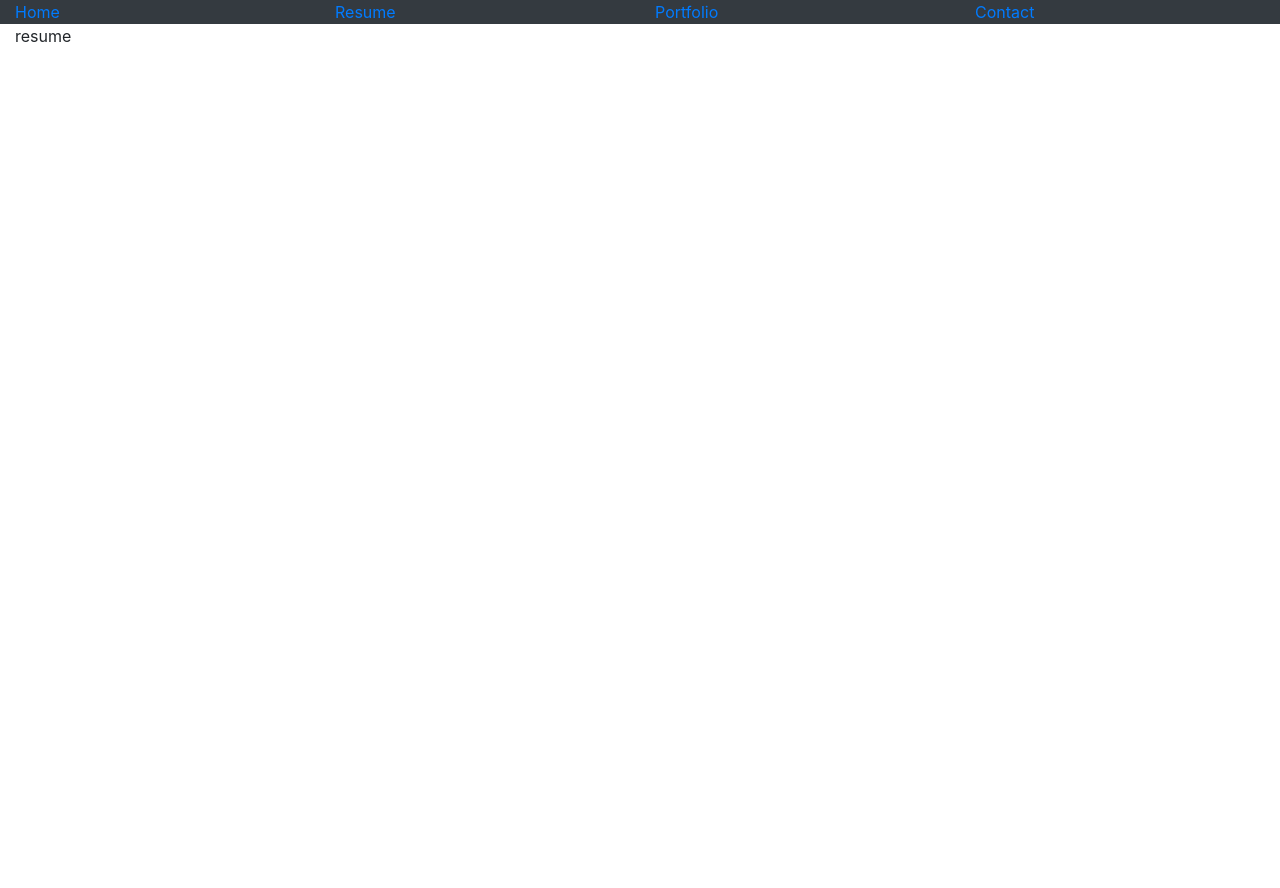
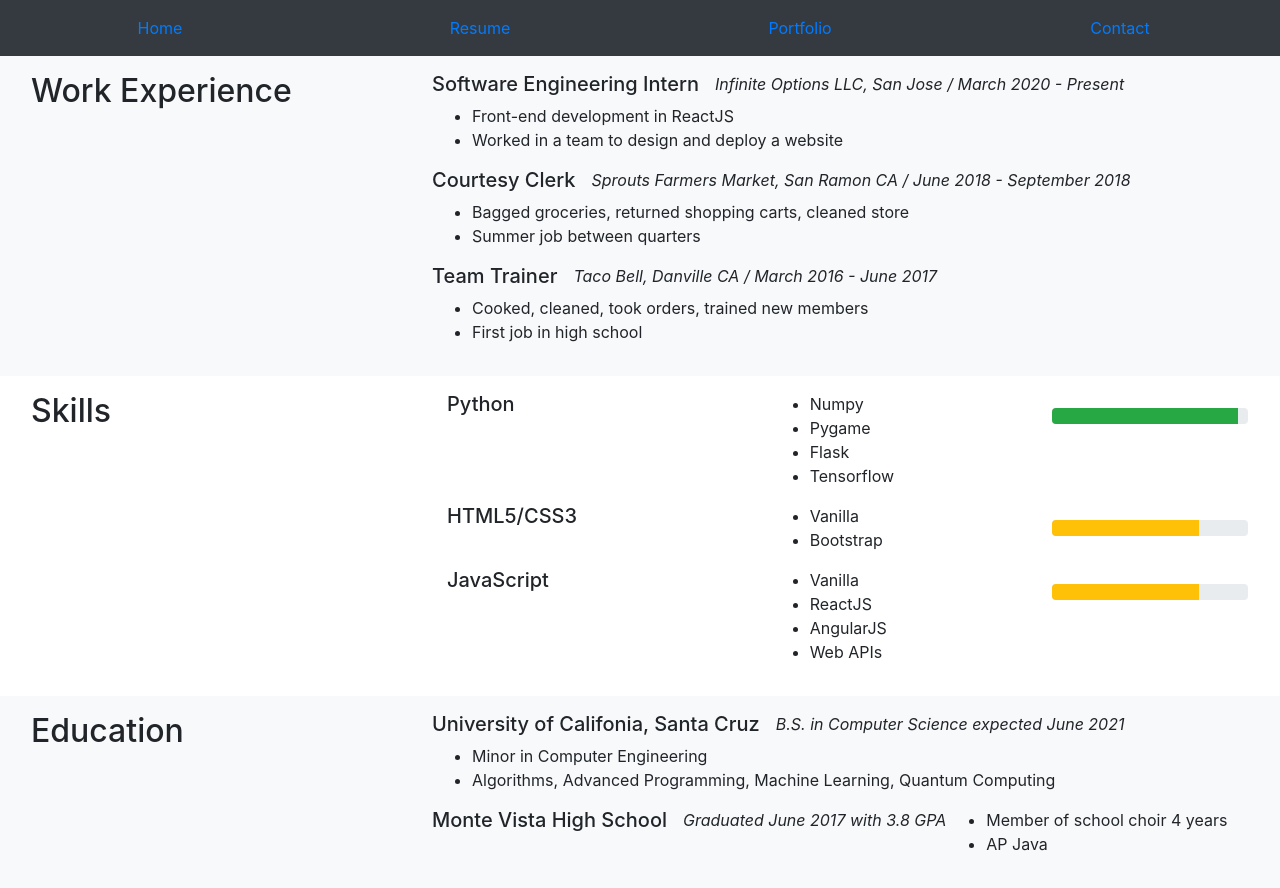
Before and after one commit to zlind1/my-website, a React (Create React App) app: page /resume in a window 1280 px wide. Before the commit the page ends 800 px from the top, so only its background shows below. Built offline with nearby package versions, Linux system fonts and the light colour scheme.

Commit message:
added resume and contact pages

```diff
--- a/src/App.js
+++ b/src/App.js
@@ -3,6 +3,8 @@ import {Container} from 'react-bootstrap';
 import {Route} from 'react-router-dom';
 
 import TopBar from './TopBar.js';
+import Resume from './Resume.js';
+import Contact from './Contact.js';
 
 function App() {
   return (
@@ -12,13 +14,13 @@ function App() {
         home
       </Route>
       <Route exact path='/resume'>
-        resume
+        <Resume />
       </Route>
       <Route exact path='/portfolio'>
         portfolio
       </Route>
       <Route exact path='/contact'>
-        contact
+        <Contact />
       </Route>
     </Container>
   );
--- /dev/null
+++ b/src/Contact.js
@@ -0,0 +1,33 @@
+import React from 'react';
+import {ListGroup} from 'react-bootstrap';
+import {FaLinkedin, FaGithub, FaPhone} from 'react-icons/fa';
+import {FiMail} from 'react-icons/fi';
+
+function Contact() {
+  return (
+    <ListGroup variant='flush'>
+      <ListGroup.Item>
+        <FiMail size={48} className='mx-3'/>
+        <a href='mailto:zlind@ucsc.edu' target='_blank' rel='noopener noreferrer'>zlind@ucsc.edu</a>
+      </ListGroup.Item>
+      <ListGroup.Item>
+        <FaPhone size={48} className='mx-3'/>
+        <a href='tel:9259840473'>925 984 0473</a>
+      </ListGroup.Item>
+      <ListGroup.Item>
+        <FaLinkedin size={48} className='mx-3'/>
+        <a href='https://www.linkedin.com/in/zachary-lind-8b86101a1/'>
+          LinkedIn Profile
+        </a>
+      </ListGroup.Item>
+      <ListGroup.Item>
+        <FaGithub size={48} color='black' className='mx-3'/>
+        <a href='https://github.com/zlind1'>
+          GitHub Profile
+        </a>
+      </ListGroup.Item>
+    </ListGroup>
+  );
+}
+
+export default Contact;
--- /dev/null
+++ b/src/Resume.js
@@ -0,0 +1,124 @@
+import React from 'react';
+import {Row, Col, ProgressBar} from 'react-bootstrap';
+
+function Resume() {
+  return (
+    <>
+      <Row className='bg-light p-3'>
+        <Col sm={4} className='pb-3'>
+          <h2>Work Experience</h2>
+        </Col>
+        <Col sm={8}>
+          <Row>
+            <h5 className='mr-3'>Software Engineering Intern</h5>
+            <em>Infinite Options LLC, San Jose / March 2020 - Present</em>
+            <ul>
+              <li>Front-end development in ReactJS</li>
+              <li>Worked in a team to design and deploy a website</li>
+            </ul>
+          </Row>
+          <Row>
+            <h5 className='mr-3'>Courtesy Clerk</h5>
+            <em>Sprouts Farmers Market, San Ramon CA / June 2018 - September 2018</em>
+            <ul>
+              <li>Bagged groceries, returned shopping carts, cleaned store</li>
+              <li>Summer job between quarters</li>
+            </ul>
+          </Row>
+          <Row>
+            <h5 className='mr-3'>Team Trainer</h5>
+            <em>Taco Bell, Danville CA / March 2016 - June 2017</em>
+            <ul>
+              <li>Cooked, cleaned, took orders, trained new members</li>
+              <li>First job in high school</li>
+            </ul>
+          </Row>
+        </Col>
+      </Row>
+      <Row className='p-3'>
+        <Col sm={4} className='pb-3'>
+          <h2>Skills</h2>
+        </Col>
+        <Col sm={8}>
+          <Row>
+            <Col md={5}>
+              <h5>Python</h5>
+            </Col>
+            <Col md={7}>
+              <Row>
+                <Col as='ul' className='mx-3'>
+                  <li>Numpy</li>
+                  <li>Pygame</li>
+                  <li>Flask</li>
+                  <li>Tensorflow</li>
+                </Col>
+                <Col className='p-3'>
+                  <ProgressBar variant='success' now={95}/>
+                </Col>
+              </Row>
+            </Col>
+          </Row>
+          <Row>
+            <Col md={5}>
+              <h5>HTML5/CSS3</h5>
+            </Col>
+            <Col md={7}>
+              <Row>
+                <Col as='ul' className='mx-3'>
+                  <li>Vanilla</li>
+                  <li>Bootstrap</li>
+                </Col>
+                <Col className='p-3'>
+                  <ProgressBar variant='warning' now={75}/>
+                </Col>
+              </Row>
+            </Col>
+          </Row>
+          <Row>
+            <Col md={5}>
+              <h5>JavaScript</h5>
+            </Col>
+            <Col md={7}>
+              <Row>
+                <Col as='ul' className='mx-3'>
+                  <li>Vanilla</li>
+                  <li>ReactJS</li>
+                  <li>AngularJS</li>
+                  <li>Web APIs</li>
+                </Col>
+                <Col className='p-3'>
+                  <ProgressBar variant='warning' now={75}/>
+                </Col>
+              </Row>
+            </Col>
+          </Row>
+        </Col>
+      </Row>
+      <Row className='bg-light p-3'>
+        <Col sm={4} className='pb-3'>
+          <h2>Education</h2>
+        </Col>
+        <Col sm={8}>
+          <Row>
+            <h5 className='mr-3'>University of Califonia, Santa Cruz</h5>
+            <em>B.S. in Computer Science expected June 2021</em>
+            <ul>
+              <li>Minor in Computer Engineering</li>
+              <li>Algorithms, Advanced Programming, Machine Learning, Quantum Computing</li>
+            </ul>
+          </Row>
+          <Row>
+            <h5 className='mr-3'>Monte Vista High School</h5>
+            <em>Graduated June 2017 with 3.8 GPA</em>
+            <ul>
+              <li>Member of school choir 4 years</li>
+              <li>AP Java</li>
+            </ul>
+          </Row>
+        </Col>
+      </Row>
+    </>
+  );
+}
+
+export default Resume;
--- a/src/TopBar.js
+++ b/src/TopBar.js
@@ -4,23 +4,23 @@ import {Link} from 'react-router-dom';
 
 function TopBar() {
   return (
-    <Row className='bg-dark'>
-    	<Col xs={3}>
+    <Row className='bg-dark d-flex justify-content-between py-3'>
+    	<Col xs={3} className='d-flex justify-content-center'>
 	    	<Link to='/'>
 	    	  Home
 	    	</Link>
     	</Col>
-    	<Col xs={3}>
+    	<Col xs={3} className='d-flex justify-content-center'>
 	    	<Link to='/resume'>
 	    	  Resume
 	    	</Link>
     	</Col>
-    	<Col xs={3}>
+    	<Col xs={3} className='d-flex justify-content-center'>
 	    	<Link to='/portfolio'>
 	    	  Portfolio
 	    	</Link>
     	</Col>
-    	<Col xs={3}>
+    	<Col xs={3} className='d-flex justify-content-center'>
 	    	<Link to='/contact'>
 	    	  Contact
 	    	</Link>
```
